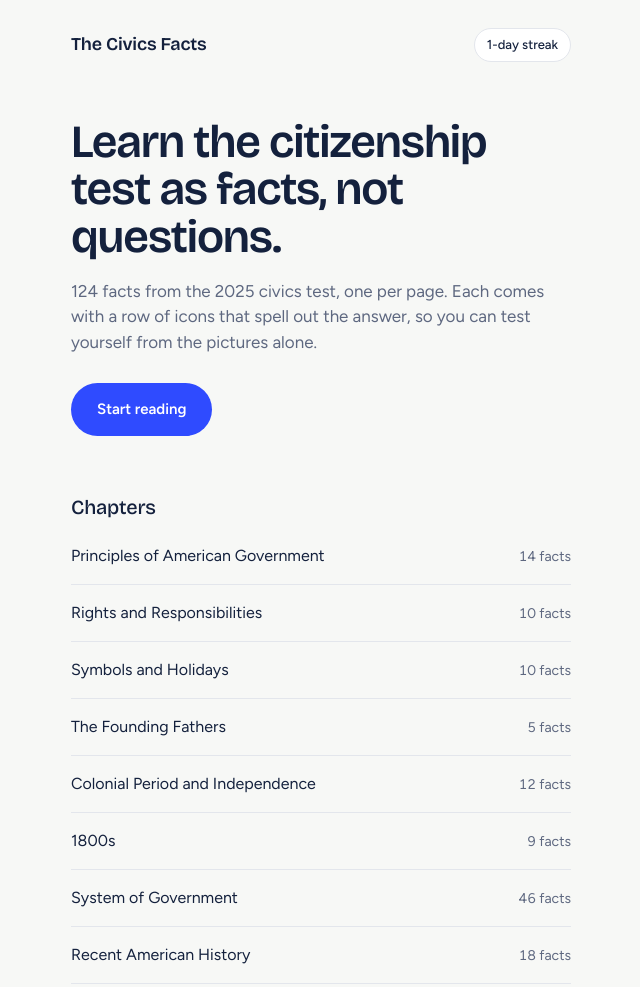
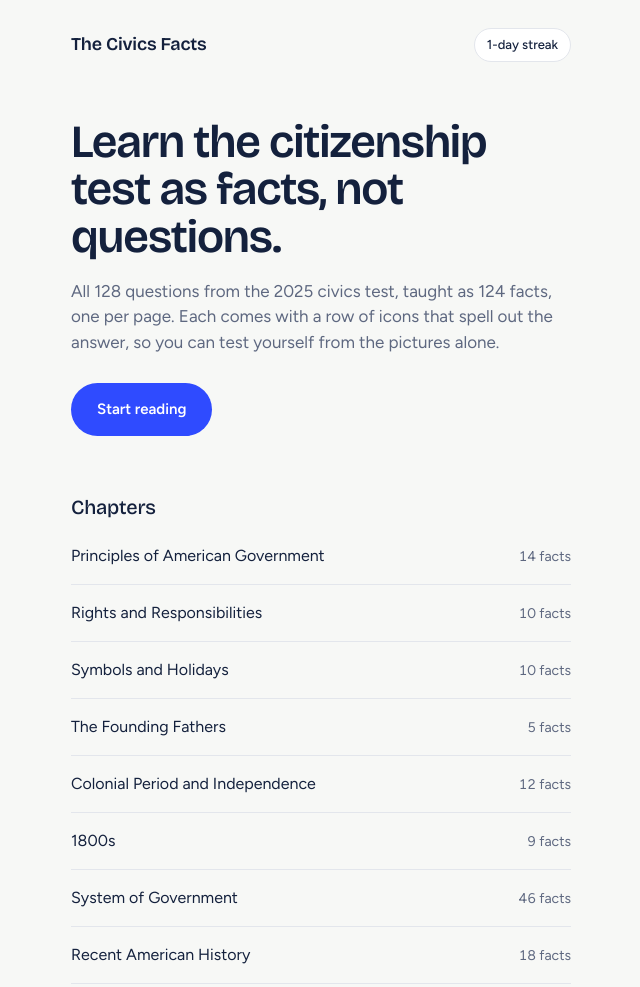
Before and after one commit to jules-definitely/civics-mnemonic-app, a plain HTML site: page civics_book_prototype.html in a window 1280 px wide. Shown: the top 987 px of the page, without its empty margins (319-959 px from the left). Drawn offline with nearby package versions, Linux system fonts and the light colour scheme.

Commit message:
Mark icon redesign complete; clarify 128 questions covered by 124 cards
Co-Authored-By: Claude Opus 5.5 <noreply@anthropic.com>
Claude-Session: https://claude.ai/code/session_015WQEqSw6XqsMYnf1PRW3Gp

```diff
--- a/civics_book_prototype.html
+++ b/civics_book_prototype.html
@@ -774,7 +774,7 @@
           '<span class="streak">' + state.streak + '-day streak</span></header>' +
         '<section class="intro">' +
           '<h1>Learn the citizenship test as facts, not questions.</h1>' +
-          '<p>' + facts.filter(function(f) { return !MERGED_INTO[f.id]; }).length + ' facts from the 2025 civics test, one per page. Each comes with a row of icons that spell out the answer, so you can test yourself from the pictures alone.</p>' +
+          '<p>All 128 questions from the 2025 civics test, taught as ' + facts.filter(function(f) { return !MERGED_INTO[f.id]; }).length + ' facts, one per page. Each comes with a row of icons that spell out the answer, so you can test yourself from the pictures alone.</p>' +
           '<div class="actions"><button class="btn btn-primary" id="cvb-open">Start reading</button>' +
           (dismissedCount ? '<button class="btn btn-quiet" id="cvb-manage">' + dismissedCount + ' marked as known</button>' : '') +
           '</div></section>' +
```
Also changed, not shown: 3 other files.
